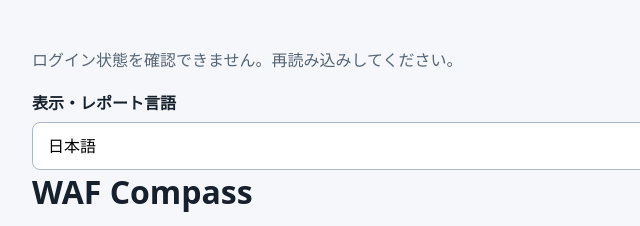
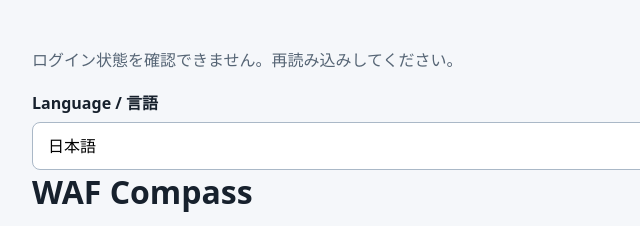
Before and after one commit to nishikawaakira/waf-compass, a plain HTML site: page web/index.html in a window 1280 px wide. Shown: the top 226 px of the page, 198-838 px from the left. Drawn offline with Linux system fonts and the light colour scheme; no server answers.

Commit message:
Use bilingual language selector label

```diff
--- a/web/index.html
+++ b/web/index.html
@@ -49,8 +49,8 @@
 <body>
 <main>
   <p id="auth-status" class="muted" aria-live="polite"></p>
-  <label for="language" data-i18n="languageLabel">表示・レポート言語</label>
-  <select id="language" name="language" aria-label="Language">
+  <label for="language">Language / 言語</label>
+  <select id="language" name="language">
     <option value="ja">日本語</option>
     <option value="en">English</option>
   </select>
@@ -170,7 +170,7 @@
   refreshAuth();
   const messages = {
     ja: {
-      languageLabel: '表示・レポート言語', pageTitle: 'WAF Compass', intro: 'AWS WAF と ModSecurity のルールを、評価順と固定テストの観点から確認します。',
+      pageTitle: 'WAF Compass', intro: 'AWS WAF と ModSecurity のルールを、評価順と固定テストの観点から確認します。',
       aboutTitle: 'WAF Compass でできること', aboutBody: 'ルール定義をアップロードし、防ぎたい攻撃の種類を選ぶと、確認結果を日本語または英語の文章で受け取れます。',
       awsFeatureTitle: 'AWS WAF', awsFeatureBody: 'GetWebACL の JSON を静的に確認し、ルールの優先順位や設定上の懸念を説明します。実際の遮断は測定しません。',
       modFeatureTitle: 'ModSecurity', modFeatureBody: 'ルール一式を隔離した Apache / ModSecurity 2 環境で試し、固定の攻撃・正常リクエストの結果を示します。',
@@ -190,7 +190,7 @@
       names: {sqli: 'SQL インジェクション', xss: 'クロスサイトスクリプティング', path_traversal: 'パストラバーサル', cmdi: 'コマンドインジェクション', ssrf: 'SSRF', xxe: 'XXE', ssti: 'テンプレートインジェクション'},
     },
     en: {
-      languageLabel: 'Display and report language', pageTitle: 'WAF Compass', intro: 'Review AWS WAF and ModSecurity rules, their order, and bounded test results.',
+      pageTitle: 'WAF Compass', intro: 'Review AWS WAF and ModSecurity rules, their order, and bounded test results.',
       aboutTitle: 'What WAF Compass does', aboutBody: 'Upload a ruleset and choose the attack types you care about. Receive an explanation of the findings in Japanese or English.',
       awsFeatureTitle: 'AWS WAF', awsFeatureBody: 'Statically review a GetWebACL JSON response for rule priority and configuration concerns. This does not measure live blocking.',
       modFeatureTitle: 'ModSecurity', modFeatureBody: 'Run fixed attack and benign requests against the rules in an isolated Apache / ModSecurity 2 environment.',
```
